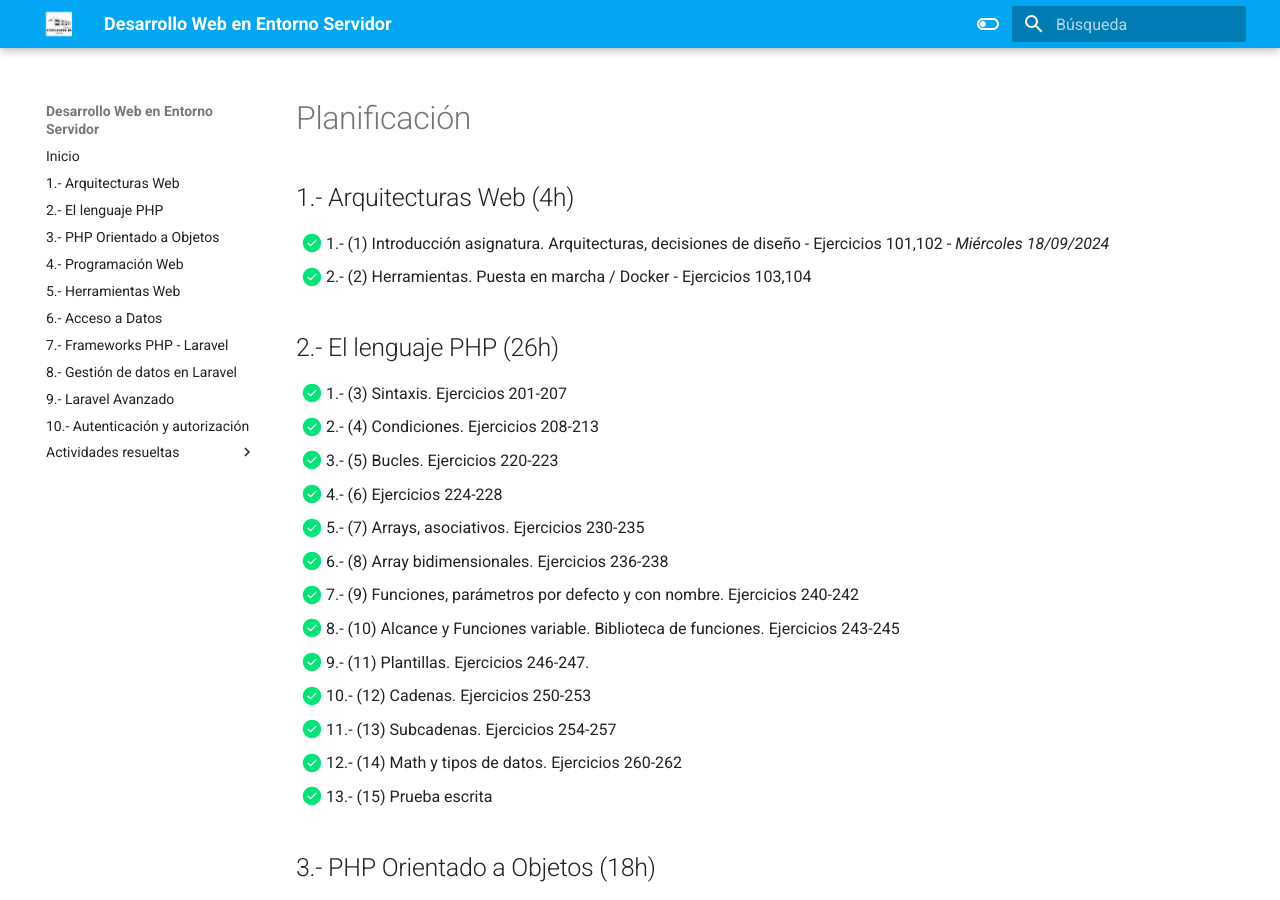
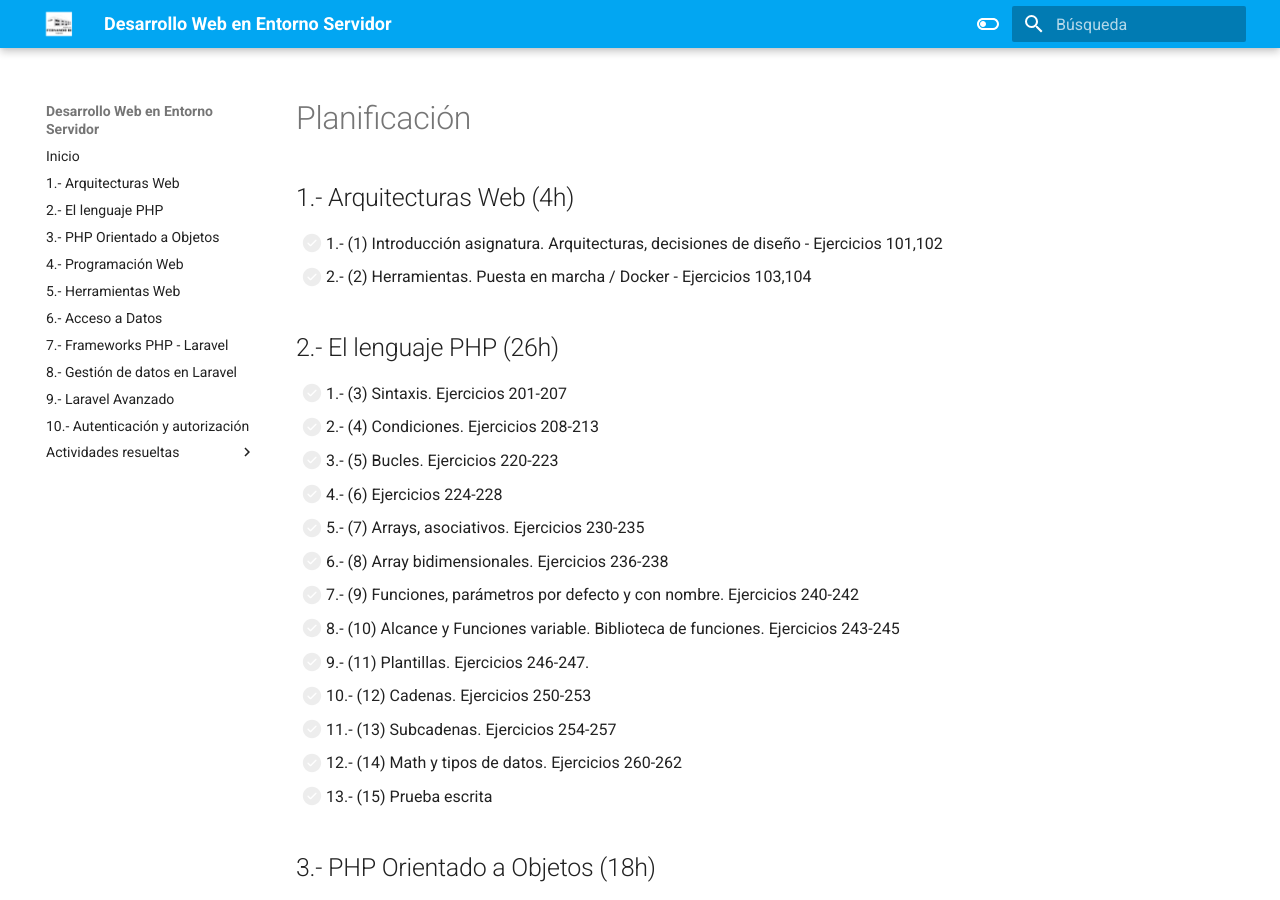
Before and after one commit to elblo/dwes2526, an MkDocs documentation site: the page built from docs/planning.md, in a window 1280 px wide and 900 px high. Built offline with MkDocs 1.6.1 and Material for MkDocs 9.7.7, drawn with Linux system fonts in a browser that asks for light colours.

```diff
--- a/docs/planning.md
+++ b/docs/planning.md
@@ -2,52 +2,52 @@
 
 ## 1.- Arquitecturas Web (4h)
 
-- [X] 1.- (1) Introducción asignatura. Arquitecturas, decisiones de diseño - Ejercicios 101,102 - *Miércoles 18/09/2024*
-- [X] 2.- (2) Herramientas. Puesta en marcha / Docker - Ejercicios 103,104
+- [ ] 1.- (1) Introducción asignatura. Arquitecturas, decisiones de diseño - Ejercicios 101,102
+- [ ] 2.- (2) Herramientas. Puesta en marcha / Docker - Ejercicios 103,104
 
 ## 2.- El lenguaje PHP (26h)
 
-- [X] 1.- (3) Sintaxis. Ejercicios 201-207
-- [X] 2.- (4) Condiciones. Ejercicios 208-213
-- [X] 3.- (5) Bucles. Ejercicios 220-223
-- [X] 4.- (6) Ejercicios 224-228
-- [X] 5.- (7) Arrays, asociativos. Ejercicios 230-235
-- [X] 6.- (8) Array bidimensionales. Ejercicios 236-238
-- [X] 7.- (9) Funciones, parámetros por defecto y con nombre. Ejercicios 240-242
-- [X] 8.- (10) Alcance y Funciones variable. Biblioteca de funciones. Ejercicios 243-245
-- [X] 9.- (11) Plantillas. Ejercicios 246-247.
-- [X] 10.- (12) Cadenas. Ejercicios 250-253
-- [X] 11.- (13) Subcadenas. Ejercicios 254-257
-- [X] 12.- (14) Math y tipos de datos. Ejercicios 260-262
-- [X] 13.- (15) Prueba escrita
+- [ ] 1.- (3) Sintaxis. Ejercicios 201-207
+- [ ] 2.- (4) Condiciones. Ejercicios 208-213
+- [ ] 3.- (5) Bucles. Ejercicios 220-223
+- [ ] 4.- (6) Ejercicios 224-228
+- [ ] 5.- (7) Arrays, asociativos. Ejercicios 230-235
+- [ ] 6.- (8) Array bidimensionales. Ejercicios 236-238
+- [ ] 7.- (9) Funciones, parámetros por defecto y con nombre. Ejercicios 240-242
+- [ ] 8.- (10) Alcance y Funciones variable. Biblioteca de funciones. Ejercicios 243-245
+- [ ] 9.- (11) Plantillas. Ejercicios 246-247.
+- [ ] 10.- (12) Cadenas. Ejercicios 250-253
+- [ ] 11.- (13) Subcadenas. Ejercicios 254-257
+- [ ] 12.- (14) Math y tipos de datos. Ejercicios 260-262
+- [ ] 13.- (15) Prueba escrita
 
 ## 3.- PHP Orientado a Objetos (18h)
 
-- [X] 1.- (16) Clases y objetos. Constructor. Ejercicios 300-303
-- [X] 2.- (17) Clases estáticas. Herencia. Ejercicios 304-307
-- [X] 3.- (18) Herencia. Clases abstractas. Ejercicios 308-311
-- [X] 4.- (19) Interfaces. Ejercicios 312-314
-- [X] 5.- (20) Proyecto Videoclub I. Ejercicios 320-323
-- [X] 6.- (21) Proyecto Videoclub I. Ejercicios 324-328
-- [X] 7.- (22) Métodos encadenados. Namespaces. Ejercicios 330-332
-- [X] 8.- (23) Excepciones. Ejercicios 333-334
-- [X] 9.- (24) Proyecto Videoclub II. Ejercicios 335-337
+- [ ] 1.- (16) Clases y objetos. Constructor. Ejercicios 300-303
+- [ ] 2.- (17) Clases estáticas. Herencia. Ejercicios 304-307
+- [ ] 3.- (18) Herencia. Clases abstractas. Ejercicios 308-311
+- [ ] 4.- (19) Interfaces. Ejercicios 312-314
+- [ ] 5.- (20) Proyecto Videoclub I. Ejercicios 320-323
+- [ ] 6.- (21) Proyecto Videoclub I. Ejercicios 324-328
+- [ ] 7.- (22) Métodos encadenados. Namespaces. Ejercicios 330-332
+- [ ] 8.- (23) Excepciones. Ejercicios 333-334
+- [ ] 9.- (24) Proyecto Videoclub II. Ejercicios 335-337
 
 ## 4.- Programación Web (12h)
 
-- [X] 1.- (25) Formularios. Ejercicios 401-403
-- [X] 2.- (26) Upload. Cookies. Ejercicios 404-406
-- [X] 3.- (27) Cookies. Sesión. Ejercicios 407-409
-- [X] 4.- (28) Gestión de usuarios. Ejercicios 410-415
-- [X] 5.- (29) Proyecto Videoclub III. Ejercicios 420-423
-- [X] 6.- (30) Proyecto Videoclub III. Ejercicios 424-426
+- [ ] 1.- (25) Formularios. Ejercicios 401-403
+- [ ] 2.- (26) Upload. Cookies. Ejercicios 404-406
+- [ ] 3.- (27) Cookies. Sesión. Ejercicios 407-409
+- [ ] 4.- (28) Gestión de usuarios. Ejercicios 410-415
+- [ ] 5.- (29) Proyecto Videoclub III. Ejercicios 420-423
+- [ ] 6.- (30) Proyecto Videoclub III. Ejercicios 424-426
 
 
 ## 5.- Herramientas Web (16h)
 
-- [X] 1.- (31) Resend. Introducción Monolog. Ejercicio 501-503
-- [X] 2.- (32) Manejadores. Uso de logs con *Monolog*. Ejercicios 505 - 507
-- [X] 3.- (33) Proyecto Videoclub 4.0. Ejercicios 511 - 515
+- [ ] 1.- (31) Resend. Introducción Monolog. Ejercicio 501-503
+- [ ] 2.- (32) Manejadores. Uso de logs con *Monolog*. Ejercicios 505 - 507
+- [ ] 3.- (33) Proyecto Videoclub 4.0. Ejercicios 511 - 515
 - [ ] 4.- (34) Documentación con *phpDocumentor* . Ejercicios 521 - 522.
 - [ ] 5.- (35) Webscrapping. Ejercicios 531 - 533.
 - [ ] 6.- (36) Pruebas con *PhpUnit*. Ejercicios 541 - 545.
```
Also changed, not shown: docs/index.md (+1 -1 lines).
